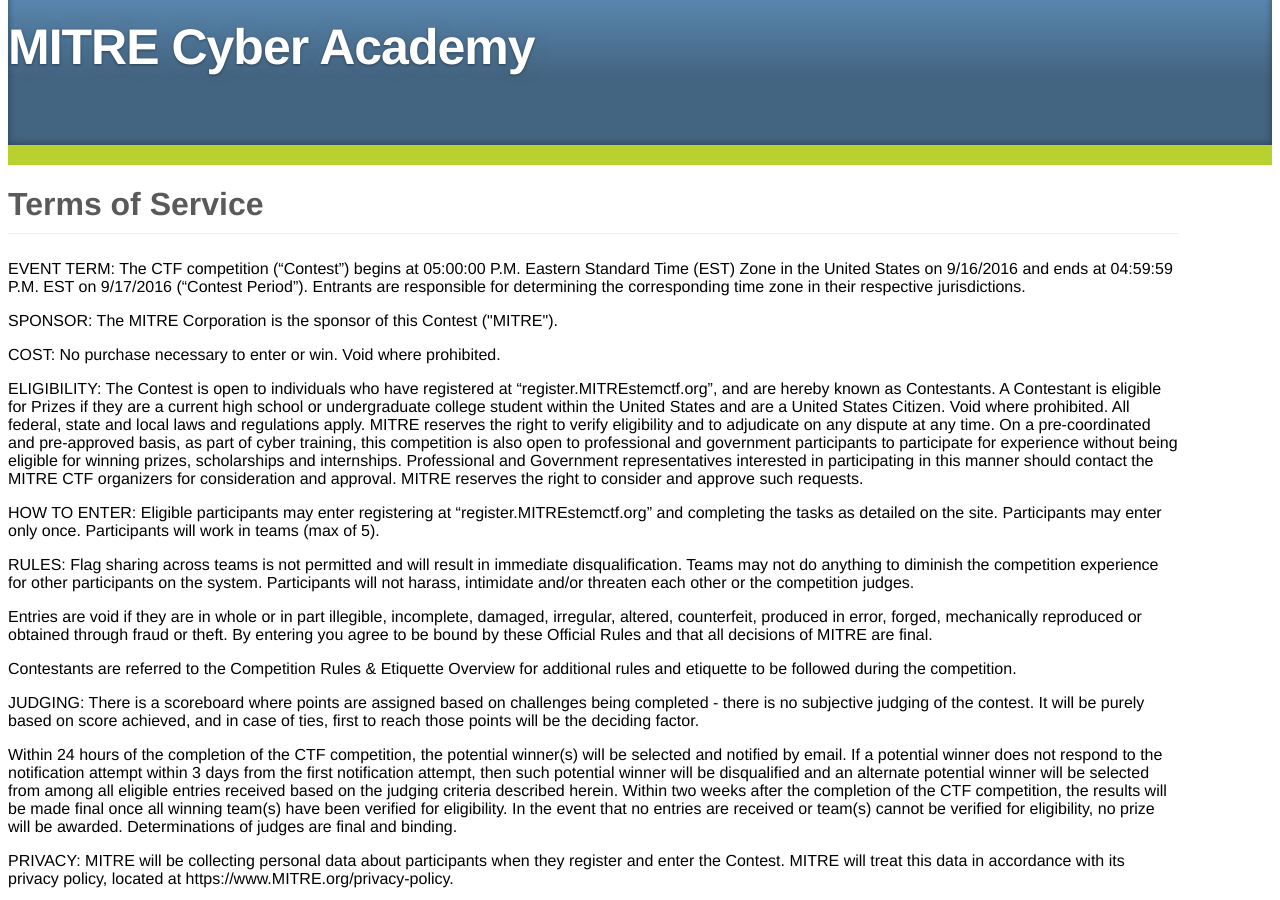
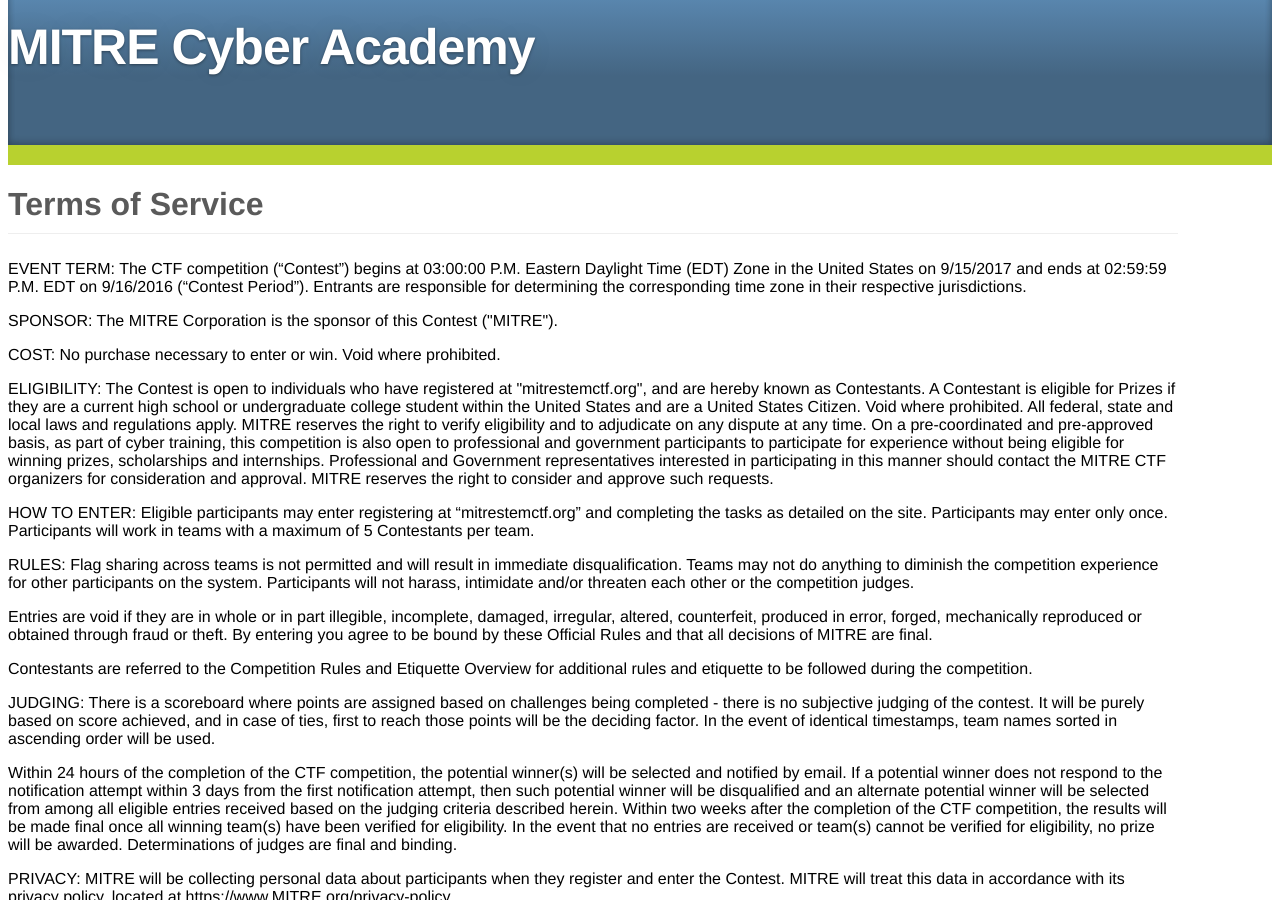
Before and after one commit to mitre-cyber-academy/mitre-cyber-academy.github.io, a Jekyll site: the page built from terms-of-service/index.html, in a window 1280 px wide and 900 px high, scrolled down 218 px. Built offline with Jekyll 4.4.1, drawn with Linux system fonts in a browser that asks for light colours; nearby versions of some CDN libraries; library files that are not in the unit come from our copies.

Commit message:
Minor ToS updates to include date and website

```diff
--- a/terms-of-service/index.html
+++ b/terms-of-service/index.html
@@ -19,23 +19,23 @@ title: MITRE Cyber Academy | Terms of Service
         <h1>Terms of Service</h1>
     </div>
     <div class="maincontent row-fluid">
-        <p>EVENT TERM: The CTF competition (“Contest”) begins at 05:00:00 P.M. Eastern Standard Time (EST) Zone in the United States on 9/16/2016 and ends at 04:59:59 P.M. EST on 9/17/2016 (“Contest Period”). Entrants are responsible for determining the corresponding time zone in their respective jurisdictions.</p>
+        <p>EVENT TERM: The CTF competition (“Contest”) begins at 03:00:00 P.M. Eastern Daylight Time (EDT) Zone in the United States on 9/15/2017 and ends at 02:59:59 P.M. EDT on 9/16/2016 (“Contest Period”). Entrants are responsible for determining the corresponding time zone in their respective jurisdictions.</p>
 
         <p>SPONSOR: The MITRE Corporation is the sponsor of this Contest ("MITRE").</p>
 
         <p>COST:  No purchase necessary to enter or win. Void where prohibited.</p>
 
-        <p>ELIGIBILITY: The Contest is open to individuals who have registered at “register.MITREstemctf.org”, and are hereby known as Contestants.  A Contestant is eligible for Prizes if they are a current high school or undergraduate college student within the United States and are a United States Citizen.  Void where prohibited.  All federal, state and local laws and regulations apply. MITRE reserves the right to verify eligibility and to adjudicate on any dispute at any time.  On a pre-coordinated and pre-approved basis, as part of cyber training, this competition is also open to professional and government participants to participate for experience without being eligible for winning prizes, scholarships and internships.  Professional and Government representatives interested in participating in this manner should contact the MITRE CTF organizers for consideration and approval.  MITRE reserves the right to consider and approve such requests.</p>
+        <p>ELIGIBILITY: The Contest is open to individuals who have registered at "mitrestemctf.org", and are hereby known as Contestants.  A Contestant is eligible for Prizes if they are a current high school or undergraduate college student within the United States and are a United States Citizen.  Void where prohibited.  All federal, state and local laws and regulations apply. MITRE reserves the right to verify eligibility and to adjudicate on any dispute at any time.  On a pre-coordinated and pre-approved basis, as part of cyber training, this competition is also open to professional and government participants to participate for experience without being eligible for winning prizes, scholarships and internships.  Professional and Government representatives interested in participating in this manner should contact the MITRE CTF organizers for consideration and approval.  MITRE reserves the right to consider and approve such requests.</p>
 
-        <p>HOW TO ENTER: Eligible participants may enter registering at “register.MITREstemctf.org” and completing the tasks as detailed on the site. Participants may enter only once. Participants will work in teams (max of 5).</p>
+        <p>HOW TO ENTER: Eligible participants may enter registering at “mitrestemctf.org” and completing the tasks as detailed on the site. Participants may enter only once. Participants will work in teams with a maximum of 5 Contestants per team.</p>
 
         <p>RULES: Flag sharing across teams is not permitted and will result in immediate disqualification. Teams may not do anything to diminish the competition experience for other participants on the system. Participants will not harass, intimidate and/or threaten each other or the competition judges.</p>
 
         <p>Entries are void if they are in whole or in part illegible, incomplete, damaged, irregular, altered, counterfeit, produced in error, forged, mechanically reproduced or obtained through fraud or theft. By entering you agree to be bound by these Official Rules and that all decisions of MITRE are final.</p>
 
-        <p>Contestants are referred to the Competition Rules & Etiquette Overview for additional rules and etiquette to be followed during the competition.</p>
+        <p>Contestants are referred to the Competition Rules and Etiquette Overview for additional rules and etiquette to be followed during the competition.</p>
 
-        <p>JUDGING: There is a scoreboard where points are assigned based on challenges being completed - there is no subjective judging of the contest. It will be purely based on score achieved, and in case of ties, first to reach those points will be the deciding factor.</p>
+        <p>JUDGING: There is a scoreboard where points are assigned based on challenges being completed - there is no subjective judging of the contest. It will be purely based on score achieved, and in case of ties, first to reach those points will be the deciding factor. In the event of identical timestamps, team names sorted in ascending order will be used.</p>
 
         <p>Within 24 hours of the completion of the CTF competition, the potential winner(s) will be selected and notified by email. If a potential winner does not respond to the notification attempt within 3 days from the first notification attempt, then such potential winner will be disqualified and an alternate potential winner will be selected from among all eligible entries received based on the judging criteria described herein.  Within two weeks after the completion of the CTF competition, the results will be made final once all winning team(s) have been verified for eligibility.  In the event that no entries are received or team(s) cannot be verified for eligibility, no prize will be awarded. Determinations of judges are final and binding.</p>
 
```
